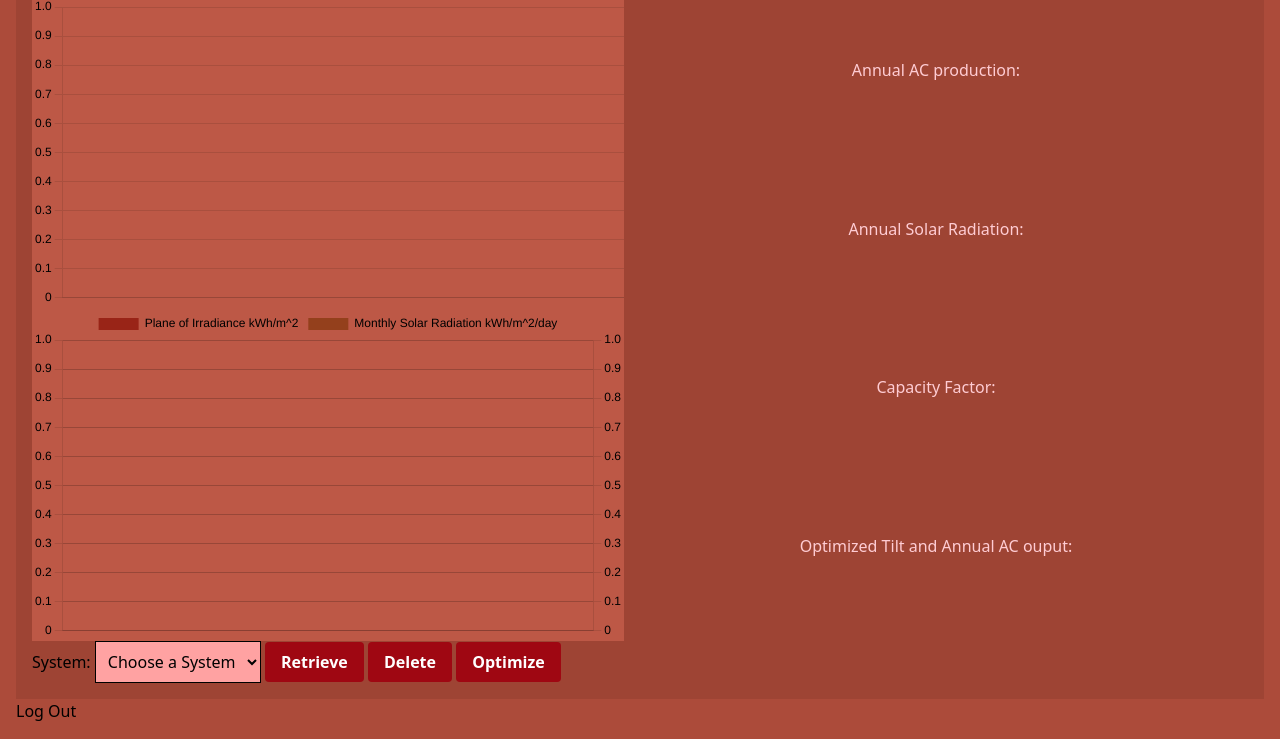
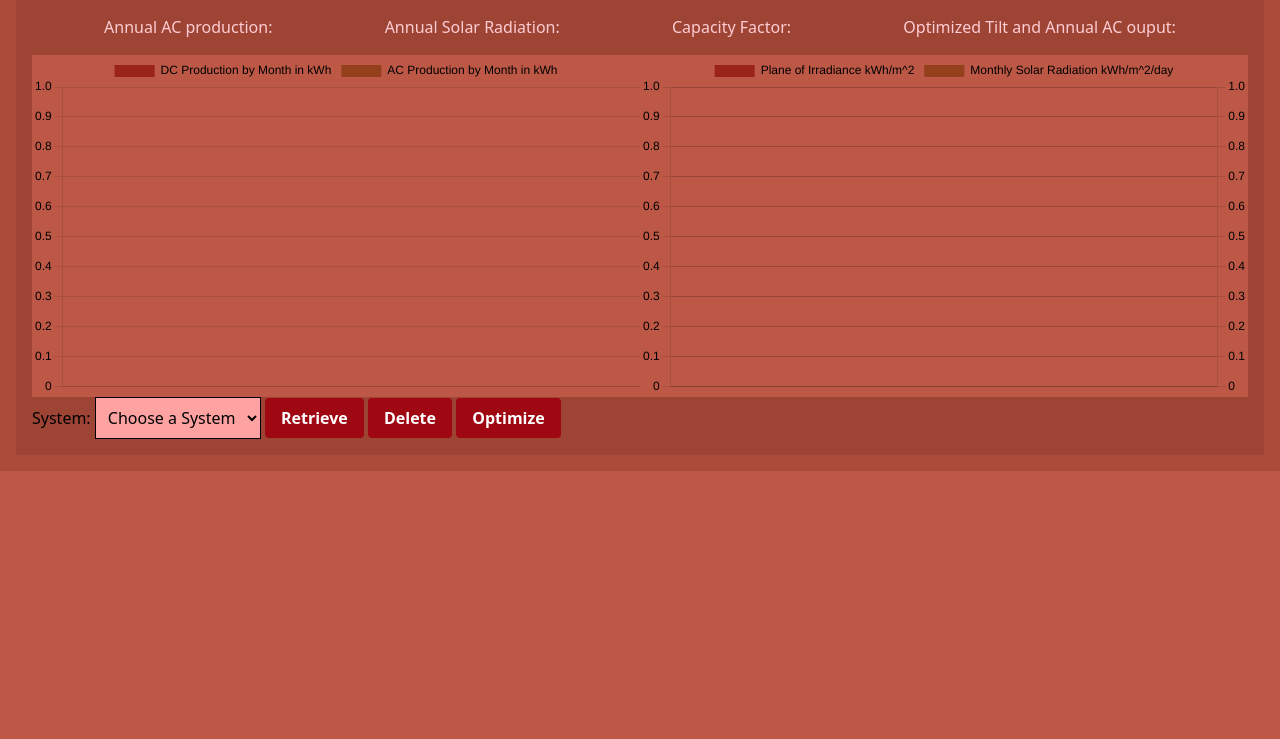
Before and after one commit to scottlynn1/Solar_energy_dashboard, a Django app: page /dashboard/ in a window 1280 px wide. Shown: the part 481-1220 px from the top of the page. After the commit the page ends 952 px from the top, so only its background shows below. Run offline with Django 5.2, Linux system fonts and the light colour scheme; the visitor is signed in with stand-in values (Sample User, id 1); data that the repository does not hold is empty; some libraries are stand-ins or nearby versions.

Commit message:
change arrangement of annual data to flex row and charts to side by side

```diff
--- a/dashboard_app/templates/dashboard_app/dashboard.html
+++ b/dashboard_app/templates/dashboard_app/dashboard.html
@@ -3,14 +3,16 @@
 {% block body %}
 {% csrf_token %}
 <p>Hello, {{user}}!</p>
+<a href="{% url 'users:logout' %}">Log Out</a>
+
 <!-- <gmp-map id='map' center="37.4220656,-122.0840897" zoom="10" map-id="DEMO_MAP_ID" style="height: 400px"></gmp-map> -->
 
 <div class="flex flex-col p-[1rem] bg-rust">
-  <div class="flex">
+  <div class="flex flex-col md:flex-row">
     <div id="map" class="h-[400px] max-w-[1098px] w-full"></div>
     <form id="form" class="flex flex-col p-[1rem] bg-rust max-w-[1241px] justify-around">
       <div class="flex">
-        <div class="flex flex-col align-center">
+        <div class="flex flex-col w-1/2 align-center">
           <div class="text-center">
             <label class="text-rose-200" for="system_capacity">system capacity: </label>
             <input class='border p-2 w-full bg-red-300 rounded-s-sx' type="number" min="0" max="500000" id="system_capacity" name="system_capacity">
@@ -20,7 +22,7 @@
             <input class='border p-2 w-full bg-red-300 rounded-s-sx' class='border p-2 w-full bg-red-300 rounded-s-sx' type="number" min="0" max="90" id="tilt" name="tilt">
           </div>
         </div>
-        <div class="flex flex-col align-center">
+        <div class="flex flex-col w-1/2 align-center">
           <div class="text-center">
             <label class="text-rose-200" for="losses">losses: </label>
             <input class='border p-2 w-full bg-red-300 rounded-s-sx' type="number" min="-5" max='95' id="losses" name="losses">
@@ -32,7 +34,7 @@
         </div>
       </div>
       <div class="flex">
-        <div class="flex flex-col align-center">
+        <div class="flex flex-col w-1/2 align-center">
           <div class="text-center">
             <label class="text-rose-200" for="lat">Latitude: </label>
             <input class='border p-2 w-full bg-red-300 rounded-s-sx' type="number" step=".00001" min="-90" max="90" id="lat" name="lat">
@@ -46,7 +48,7 @@
             </select>
           </div>
         </div>
-        <div class="flex flex-col align-center">
+        <div class="flex flex-col w-1/2 align-center">
           <div class="text-center">
             <label class="text-rose-200" for="lon">Longitude:</label>
             <input class='border p-2 w-full bg-red-300 rounded-s-sx' type="numer" step='.00001' min="-180" max="180" id="lon" name="lon">
@@ -67,16 +69,7 @@
       <button class="bg-red-800 hover:bg-red-500 text-white font-bold py-2 px-4 rounded" type="button" id="save">Save</button>
     </form>
   </div>
-  <div class="flex">
-    <div class="flex flex-col flex-1 max-w-[1000px] min-h-[0px] min-w-[355px] overflow-x-auto">
-      <div class="flex-auto min-w-[500px] barchart">
-        <canvas id="barchart"></canvas>
-      </div>
-      <div class="flex-auto min-w-[500px] barchart">
-        <canvas id="barchart2"></canvas>
-      </div>
-    </div>
-    <div class="flex flex-col justify-around flex-1 min-h-[0px] annual_cont ">
+  <div class="flex justify-around flex-1 min-h-[0px] annual_cont ">
     <div class="text-center">
       <p class="text-rose-200">Annual AC production:</p><div class="text-rose-400 font-bold" id="ac_annual"></div>
     </div>
@@ -89,6 +82,13 @@
     <div class="text-center">
       <p class="text-rose-200">Optimized Tilt and Annual AC ouput:</p><div class="text-rose-400 font-bold" id="optimizeddata"></div><div id="loadingsign" class="loadinghide"></div>
     </div>
+  </div>
+  <div class="flex flex-1 min-h-[0px] min-w-[355px] overflow-x-auto">
+    <div class="flex-auto min-w-[500px] barchart">
+      <canvas id="barchart"></canvas>
+    </div>
+    <div class="flex-auto min-w-[500px] barchart">
+      <canvas id="barchart2"></canvas>
     </div>
   </div>
   <div>
@@ -108,6 +108,5 @@
     </form>
   </div>
 </div>
-<a href="{% url 'users:logout' %}">Log Out</a>
 
 {% endblock %}
```
Also changed, not shown: dashboard_app/static/dashboard_app/bundle.js. Lines whose indentation alone changed are shown as unchanged.
